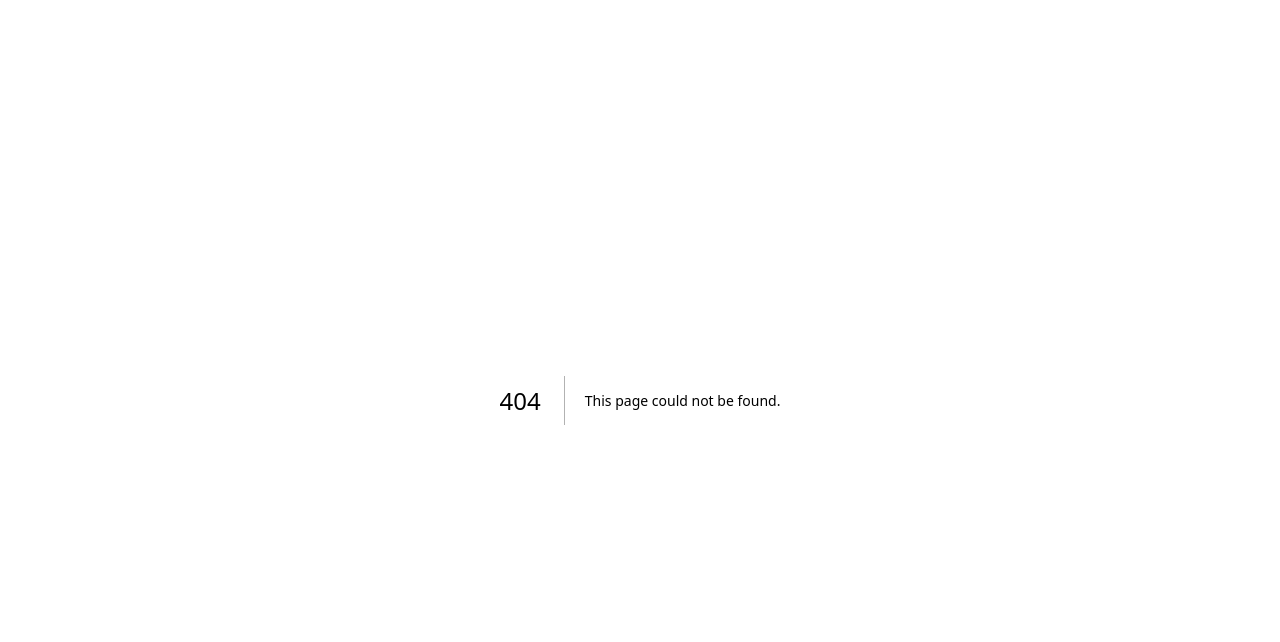
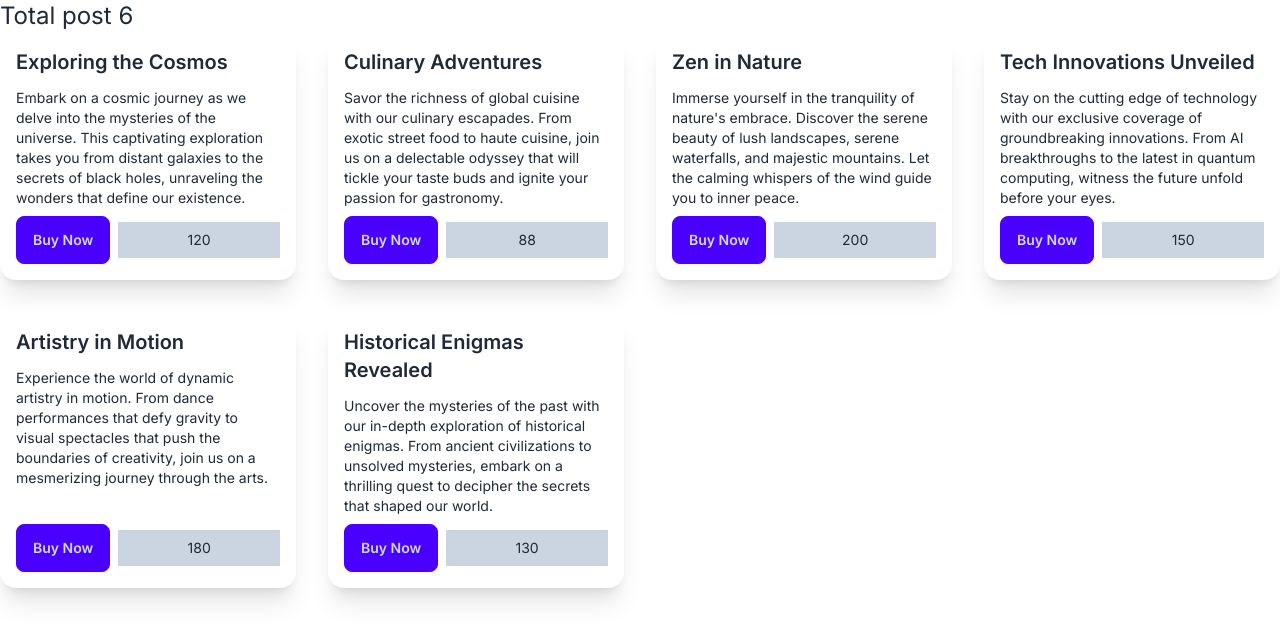
Before and after one commit to sumonpaul55/nextjs-data-fetching, a Next.js app: page /post in a window 1280 px wide. Before the commit this address had no page. Shown: the top 642 px of the page. Built offline with nearby package versions, Linux system fonts and the light colour scheme; data requests are answered from the project's data file.

Commit message:
data fetch and

```diff
--- a/src/app/globals.css
+++ b/src/app/globals.css
@@ -1,27 +1,3 @@
 @tailwind base;
 @tailwind components;
 @tailwind utilities;
-
-:root {
-  --foreground-rgb: 0, 0, 0;
-  --background-start-rgb: 214, 219, 220;
-  --background-end-rgb: 255, 255, 255;
-}
-
-@media (prefers-color-scheme: dark) {
-  :root {
-    --foreground-rgb: 255, 255, 255;
-    --background-start-rgb: 0, 0, 0;
-    --background-end-rgb: 0, 0, 0;
-  }
-}
-
-body {
-  color: rgb(var(--foreground-rgb));
-  background: linear-gradient(
-      to bottom,
-      transparent,
-      rgb(var(--background-end-rgb))
-    )
-    rgb(var(--background-start-rgb));
-}
--- a/src/app/layout.js
+++ b/src/app/layout.js
@@ -10,7 +10,7 @@ export const metadata = {
 
 export default function RootLayout({ children }) {
   return (
-    <html lang="en">
+    <html lang="en" data-theme="light">
       <body className={inter.className}>{children}</body>
     </html>
   )
--- a/src/app/page.js
+++ b/src/app/page.js
@@ -1,11 +1,11 @@
-import Image from 'next/image'
+import React from 'react';
 
-export default function Home() {
+const HomePage = () => {
   return (
-    <main className="">
-      <div className='container mx-auto'>
+    <div>
+      <h1 className='text-center font-bold text-2xl'>Welcome to next level data fetching</h1>
+    </div>
+  );
+};
 
-      </div>
-    </main >
-  )
-}
+export default HomePage;
--- /dev/null
+++ b/src/app/post/page.js
@@ -0,0 +1,31 @@
+
+const PostPage = async () => {
+    const res = await fetch("http://localhost:5000/post", {
+        cache: "force-cache" // it's default  but shold be given
+    });
+    const post = await res.json()
+    console.log(post)
+    return (
+        <div>
+            <h1 className="text-2xl">Total post {post.length}</h1>
+            <div className="grid grid-cols-1 md:grid-cols-3 gap-8 lg:grid-cols-4">
+                {
+                    post.map((items, idx) => (
+                        <div className="card card-compact bg-base-100 shadow-xl" key={idx}>
+                            <div className="card-body">
+                                <h2 className="card-title">{items.title}</h2>
+                                <p>{items.description}</p>
+                                <div className="card-actions justify-center items-center">
+                                    <button className="btn btn-primary">Buy Now</button>
+                                    <p className="py-2 bg-slate-300 text-center">{items.likes_count}</p>
+                                </div>
+                            </div>
+                        </div>
+                    ))
+                }
+            </div>
+        </div>
+    );
+};
+
+export default PostPage;
```
